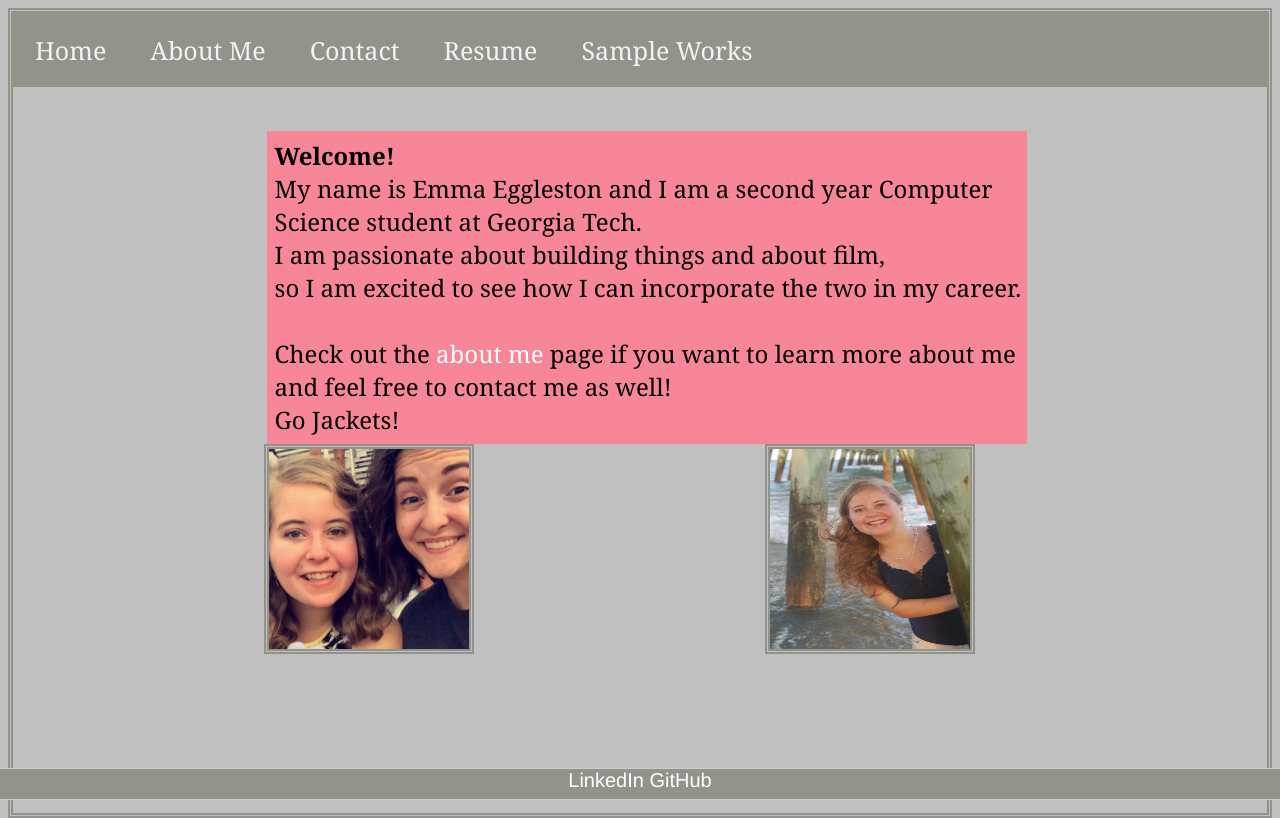
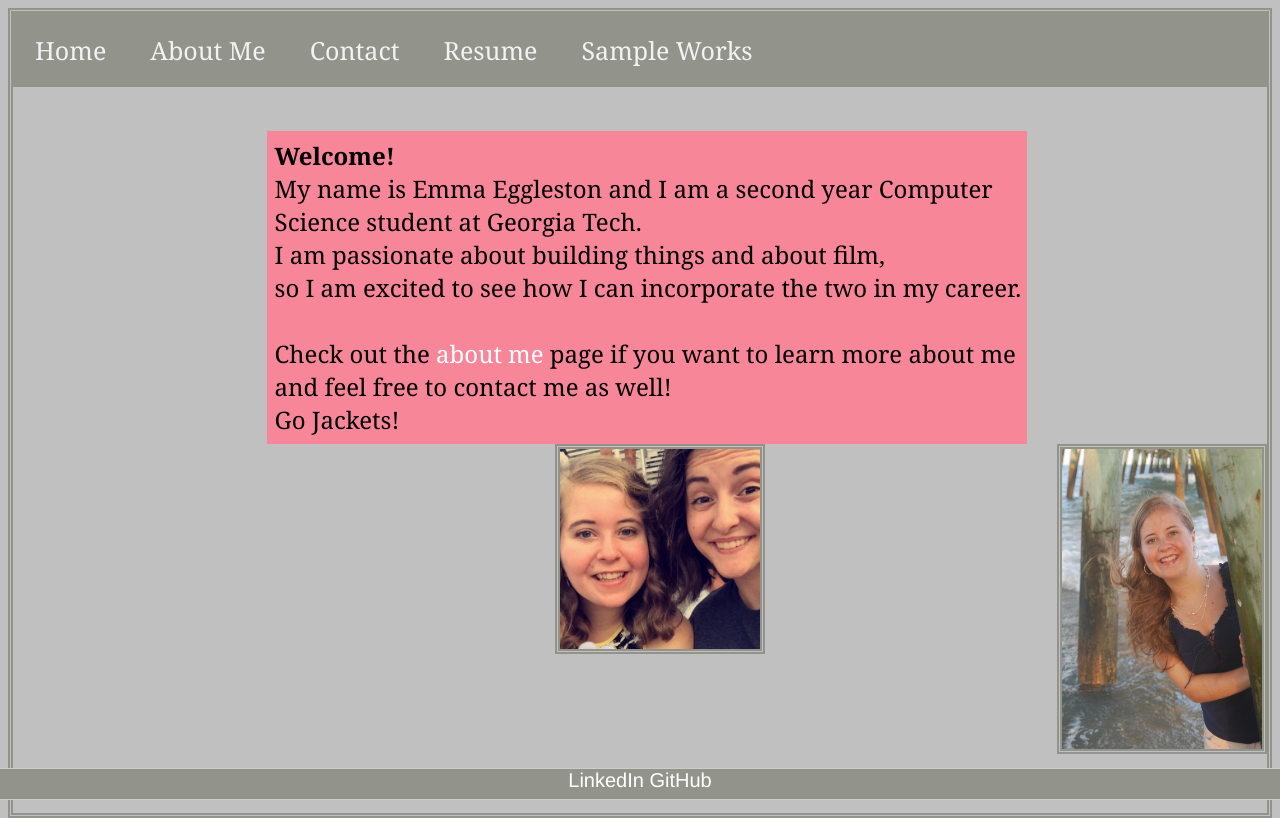
Before and after one commit to eeggleston3/eeggleston3.github.io, a plain HTML site: page index.html in a window 1280 px wide. Drawn offline with Linux system fonts and the light colour scheme.

Commit message:
Update index.html

```diff
--- a/index.html
+++ b/index.html
@@ -31,8 +31,8 @@ My name is Emma Eggleston and I am a second year Computer Science student at Geo
     Go Jackets!
     </font>
    </div>
-   <div id="navbar"><img src="Emma Myrtle Beach.jpg" width = "200" height = "200" alt="HTML5 Icon"></div>
-   <div id="navbar"><img src="emmakayla.jpg" width = "200" height = "200" alt="HTML5 Icon"></div>
+   <div id="navbar" align = "right"><img src="Emma Myrtle Beach.jpg" width = "200" height = "300" alt="HTML5 Icon"></div>
+   <div id="navbar" align = "right"><img src="emmakayla.jpg" width = "200" height = "200" alt="HTML5 Icon"></div>
 </div>
 
 <div class="MainContainer">
```
